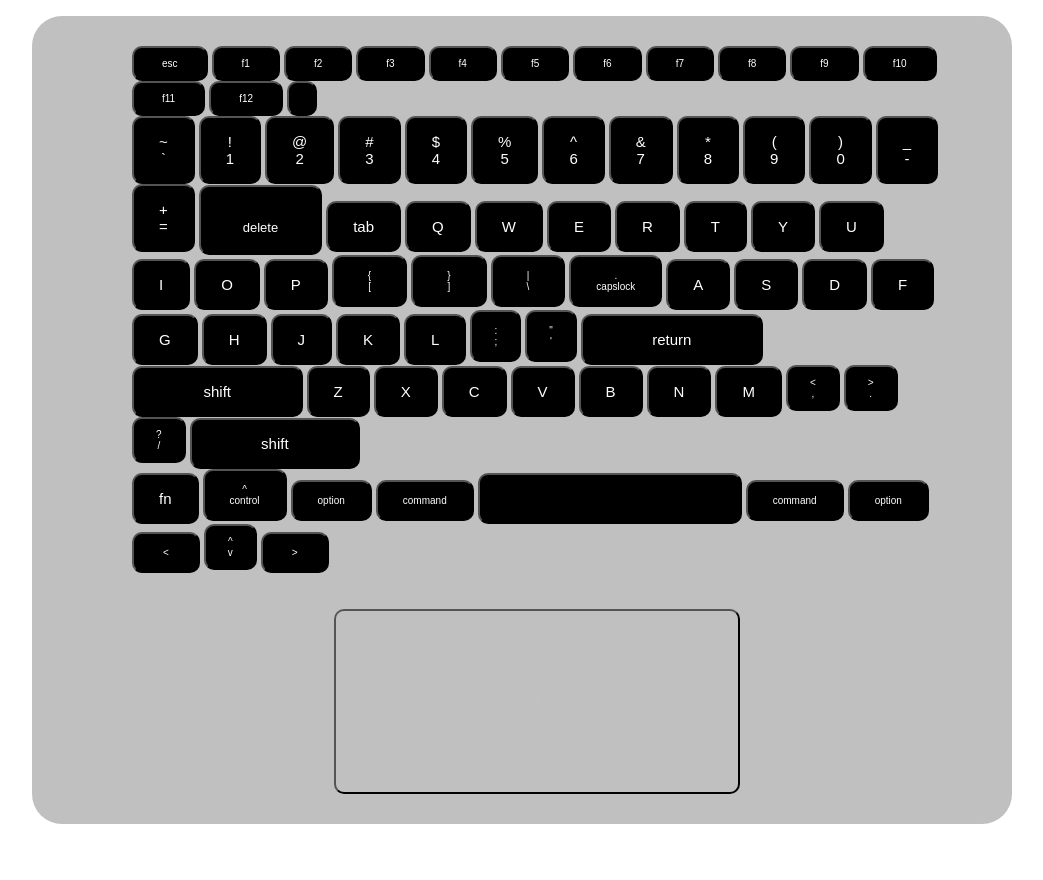
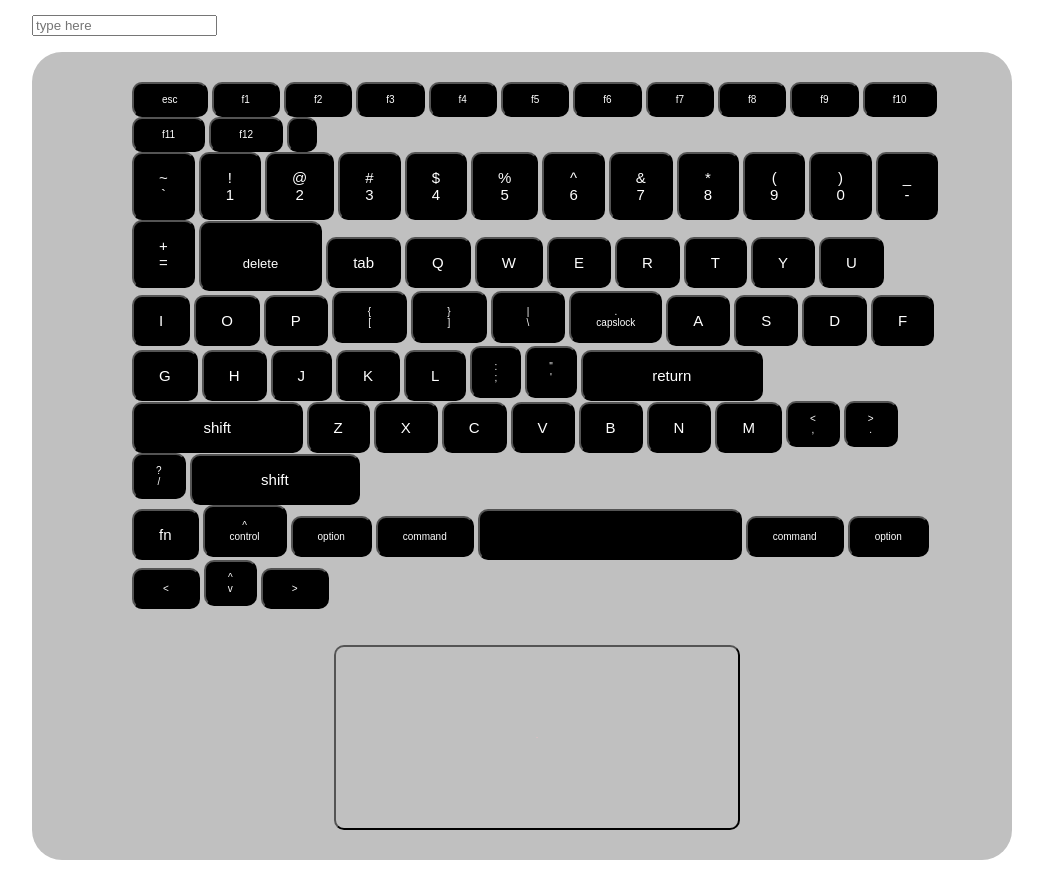
Before and after one commit to ankit123-cool/keyboard.ankit, a plain HTML site: page index.html in a window 1280 px wide. Shown: the whole page, without its empty margins (118-1161 px from the left). Before the commit the page ends 844 px from the top, so only its background shows below. Drawn offline with Linux system fonts and the light colour scheme.

Commit message:
Update index.html

```diff
--- a/index.html
+++ b/index.html
@@ -5,6 +5,7 @@
 <link rel="stylesheet"  type="text/css" href="style.css">
 </head>
 <body>
+   <input type="text" id="btec" placeholder="type here">
 <p>
 
 <button type="button"  class="w">esc</button>
```
